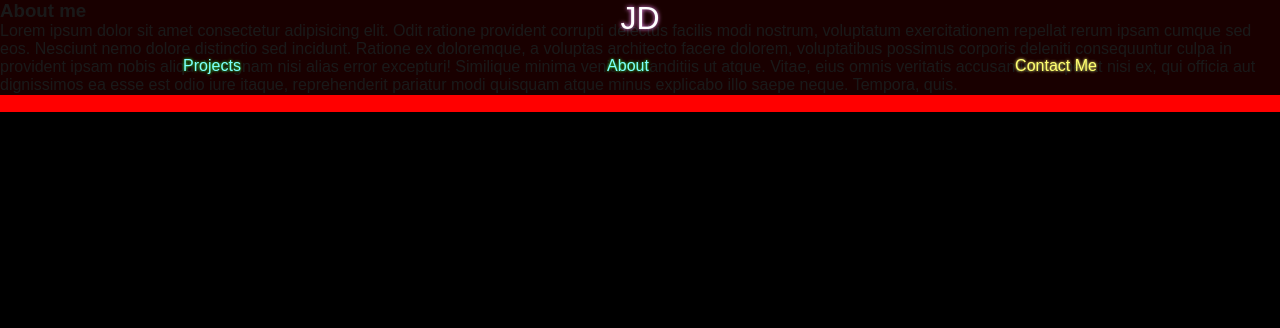
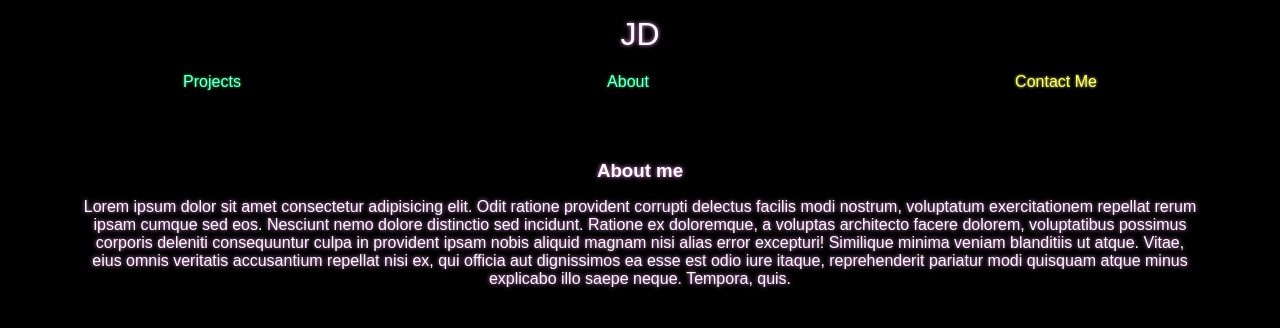
Before and after one commit to saduhub/Developer-Portfolio-React, a React (Vite) app: page /about in a window 1280 px wide. Shown: the top 328 px of the page. Built offline with nearby package versions, Linux system fonts and the light colour scheme.

Commit message:
completed initial styling for about view

```diff
--- a/src/components/About.jsx
+++ b/src/components/About.jsx
@@ -1,15 +1,26 @@
 const styles = {
     sectionStyle: {
-      backgroundColor: 'red',
+      backgroundColor: 'black',
+      marginTop: '10rem',
+    },
+    divStyle: {
+      textShadow: '0px 0px 4px var(--purple-font-color)',
+    },
+    h3Style: {
+      textAlign: 'center',
+    },
+    pStyle: {
+      textAlign: 'center',
+      margin: '1rem 5rem',
     },
 };
 
 function About() {
     return (
         <section style={styles.sectionStyle} >
-            <div>
-                <h3>About me</h3>
-                <p>Lorem ipsum dolor sit amet consectetur adipisicing elit. Odit ratione provident corrupti delectus facilis modi nostrum, voluptatum exercitationem repellat rerum ipsam cumque sed eos. Nesciunt nemo dolore distinctio sed incidunt.
+            <div style={styles.divStyle}>
+                <h3 style={styles.h3Style}>About me</h3>
+                <p style={styles.pStyle}>Lorem ipsum dolor sit amet consectetur adipisicing elit. Odit ratione provident corrupti delectus facilis modi nostrum, voluptatum exercitationem repellat rerum ipsam cumque sed eos. Nesciunt nemo dolore distinctio sed incidunt.
                 Ratione ex doloremque, a voluptas architecto facere dolorem, voluptatibus possimus corporis deleniti consequuntur culpa in provident ipsam nobis aliquid magnam nisi alias error excepturi! Similique minima veniam blanditiis ut atque.
                 Vitae, eius omnis veritatis accusantium repellat nisi ex, qui officia aut dignissimos ea esse est odio iure itaque, reprehenderit pariatur modi quisquam atque minus explicabo illo saepe neque. Tempora, quis.</p>
             </div>
--- a/src/components/Navbar.jsx
+++ b/src/components/Navbar.jsx
@@ -29,7 +29,7 @@ const styles = {
     fontSize: '2rem',
     textShadow: '0px 0px 4px var(--purple-font-color)',
     textDecoration: 'none',
-    margin: 'auto',
+    margin: '1rem auto 0rem',
   },
   ulStyle: {
     display: 'flex',
```
